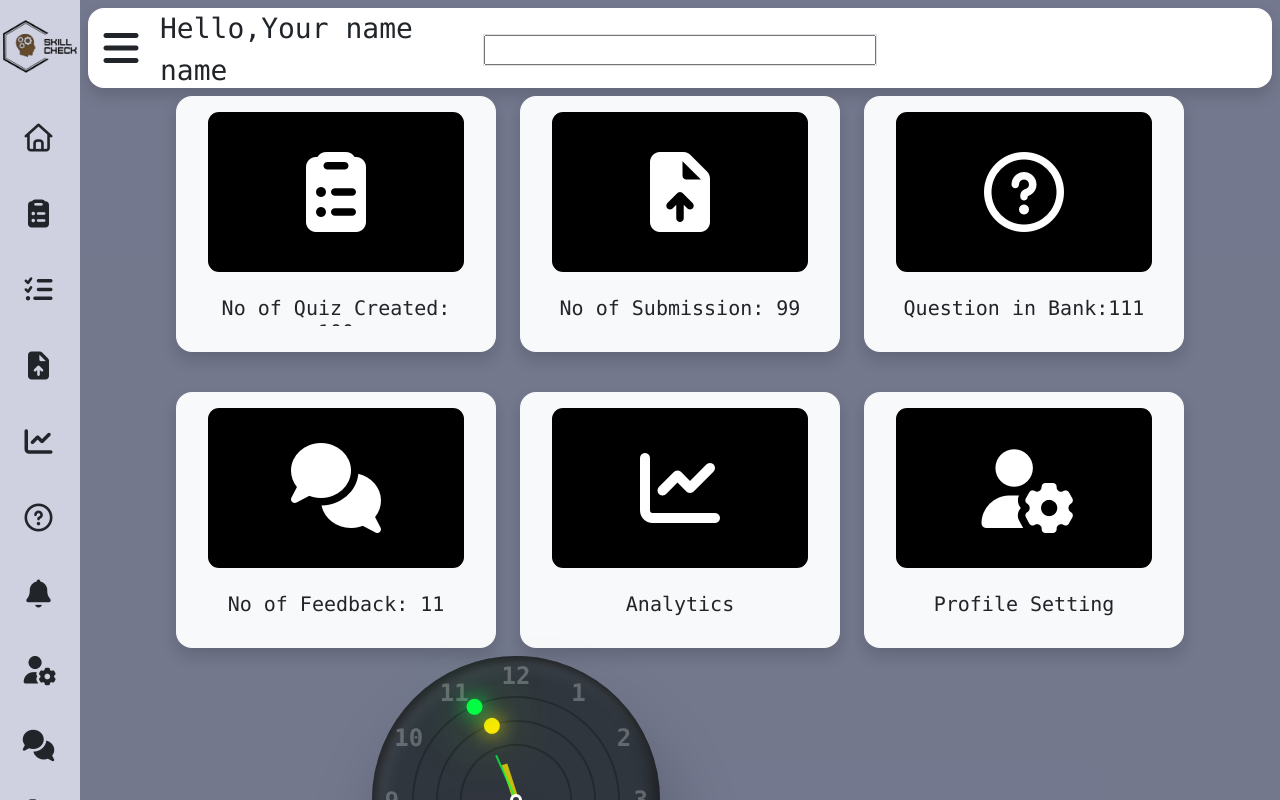
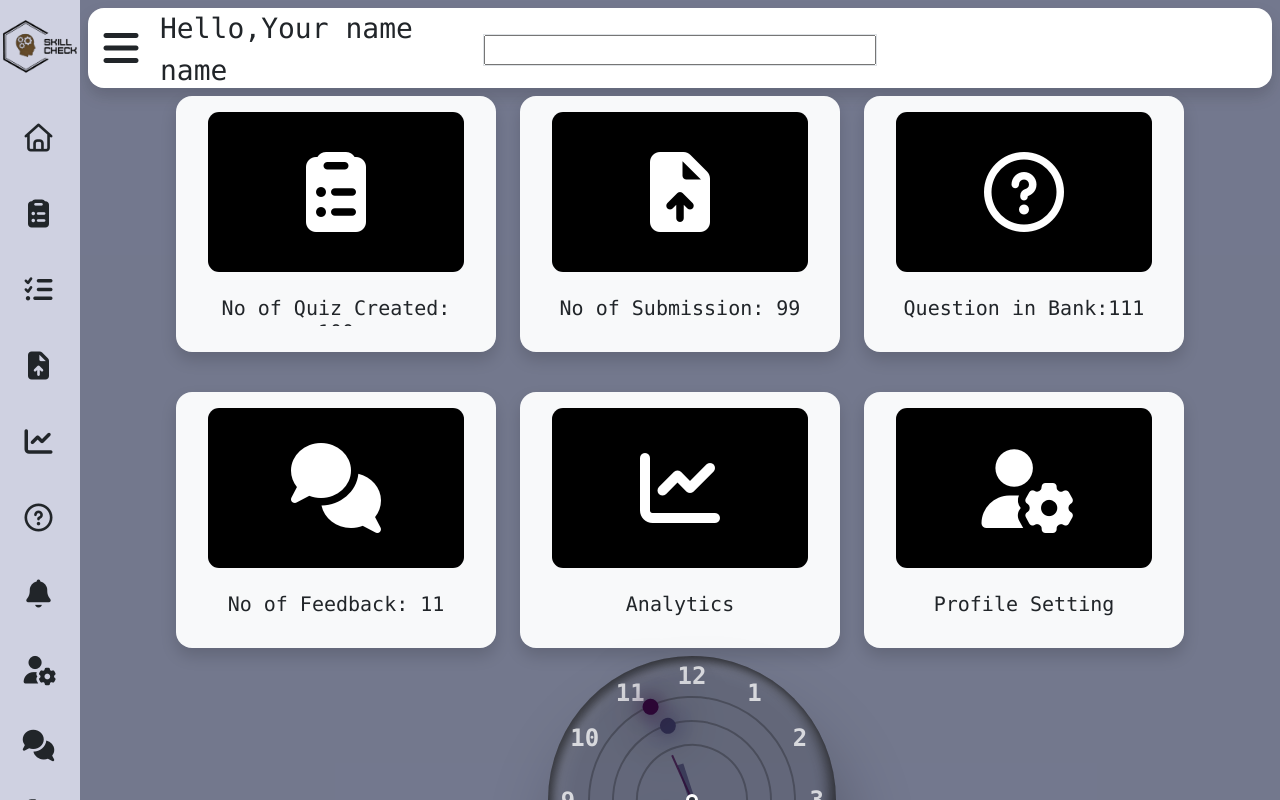
Before and after one commit to KapilSinghMaan/Skill-Check-Arena, a React (Vite) app in the folder Client/: page /teadash in a window 1280 px wide. Both pictures are taken after a click on the icon 341 px from the left and 48 px from the top of the page. Built offline with nearby package versions, Linux system fonts and the light colour scheme.

Commit message:
eleven commit

```diff
--- a/Client/src/App.css
+++ b/Client/src/App.css
@@ -347,14 +347,6 @@ select:focus {
 
 .clock-container {
     position: relative;
-    /* background: #2f363e;
-    border-top-left-radius: 15em;
-    border-top-right-radius: 15em;
-    box-shadow: 25px 25px 75px rgba(0, 0, 0, 0.75),
-        10px 10px 70px rgba(0, 0, 0, 0.25),
-        inset 5px 5px 10px rgba(0, 0, 0, 0.5),
-        inset 5px 5px 20px rgba(255, 255, 255, 0.2),
-        inset -5px -5px 15px rgba(0, 0, 0, 0.75); */
     display: flex;
     align-items: center;
     justify-content: center;
@@ -364,7 +356,7 @@ select:focus {
 .dash-clock {
     position: relative;
     border-radius: 50%;
-    background-color: #2f363e;
+    background-color: #06060723;
     box-shadow: 10px 50px 70px rgba(0, 0, 0, 0.25),
         inset 5px 5px 10px rgba(0, 0, 0, 0.5),
         inset 5px 5px 20px rgba(255, 255, 255, 0.2),
@@ -395,7 +387,7 @@ select:focus {
 
 .dash-clock span b{
     font-size: 1.5em;
-    opacity: 0.25;
+    opacity: 0.75;
     font-weight: 600;
     display: inline-block;
     transform: rotate(calc(-30deg*var(--i)));
--- a/Client/src/Login/Teacher/TeaHome.jsx
+++ b/Client/src/Login/Teacher/TeaHome.jsx
@@ -92,9 +92,9 @@ const TeaHome = () => {
                     <div className="clock-container">
                         <div className="dash-clock">
 
-                            <div className="circle" id="sc" style={{ '--clr': '#04fc43' }}><i></i></div>
-                            <div className="circle circle2" id="mn" style={{ '--clr': '#fee800' }}><i></i></div>
-                            <div className="circle circle3" id="hr" style={{ '--clr': '#ff2972' }}><i></i></div>
+                            <div className="circle" id="sc" style={{ '--clr': '#2C0735' }}><i></i></div>
+                            <div className="circle circle2" id="mn" style={{ '--clr': '#2E2D4D' }}><i></i></div>
+                            <div className="circle circle3" id="hr" style={{ '--clr': '#161B33' }}><i></i></div>
 
                             <span style={{ '--i': 1 }}><b>1</b></span>
                             <span style={{ '--i': 2 }}><b>2</b></span>
@@ -111,8 +111,8 @@ const TeaHome = () => {
                         </div>
                     </div>
 
+                <div className="dash-calendar mt-3"></div>
                 </div>
-                <div className="dash-calendar mt-3"></div>
             </div>
         </>
     )
```
